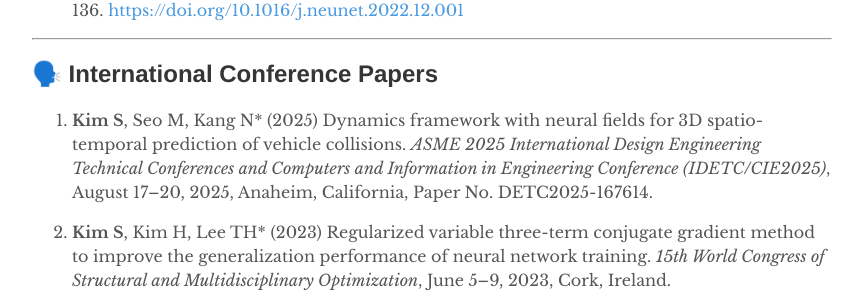
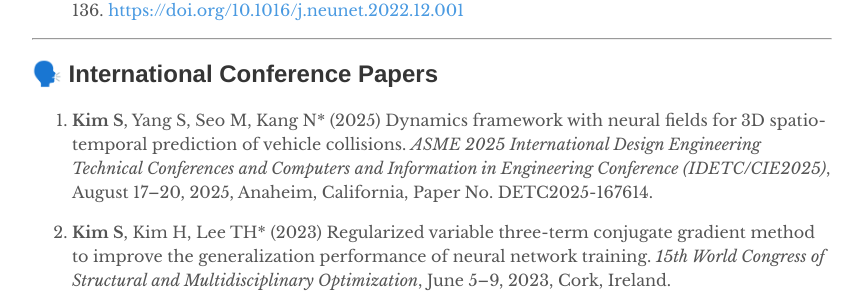
Before and after one commit to kim-sanghyuk/kim-sanghyuk.github.io, a Jekyll site: the page built from _pages/publications.md, in a window 1280 px wide. Shown: the part 523-825 px from the top of the page, without its empty margins (208-1071 px from the left). Built offline with Jekyll 4.4.1, drawn with Linux system fonts in a browser that asks for light colours.

Commit message:
Update publications.md

```diff
--- a/_pages/publications.md
+++ b/_pages/publications.md
@@ -18,7 +18,7 @@
 
 ## 🗣️ International Conference Papers
 
-1. **Kim S**, Seo M, Kang N\* (2025) Dynamics framework with neural fields for 3D spatio-temporal prediction of vehicle collisions. _ASME 2025 International Design Engineering Technical Conferences and Computers and Information in Engineering Conference (IDETC/CIE2025)_, August 17–20, 2025, Anaheim, California, Paper No. DETC2025-167614.
+1. **Kim S**, Yang S, Seo M, Kang N\* (2025) Dynamics framework with neural fields for 3D spatio-temporal prediction of vehicle collisions. _ASME 2025 International Design Engineering Technical Conferences and Computers and Information in Engineering Conference (IDETC/CIE2025)_, August 17–20, 2025, Anaheim, California, Paper No. DETC2025-167614.
 
 2. **Kim S**, Kim H, Lee TH\* (2023) Regularized variable three-term conjugate gradient method to improve the generalization performance of neural network training. _15th World Congress of Structural and Multidisciplinary Optimization_, June 5–9, 2023, Cork, Ireland.
 
```
